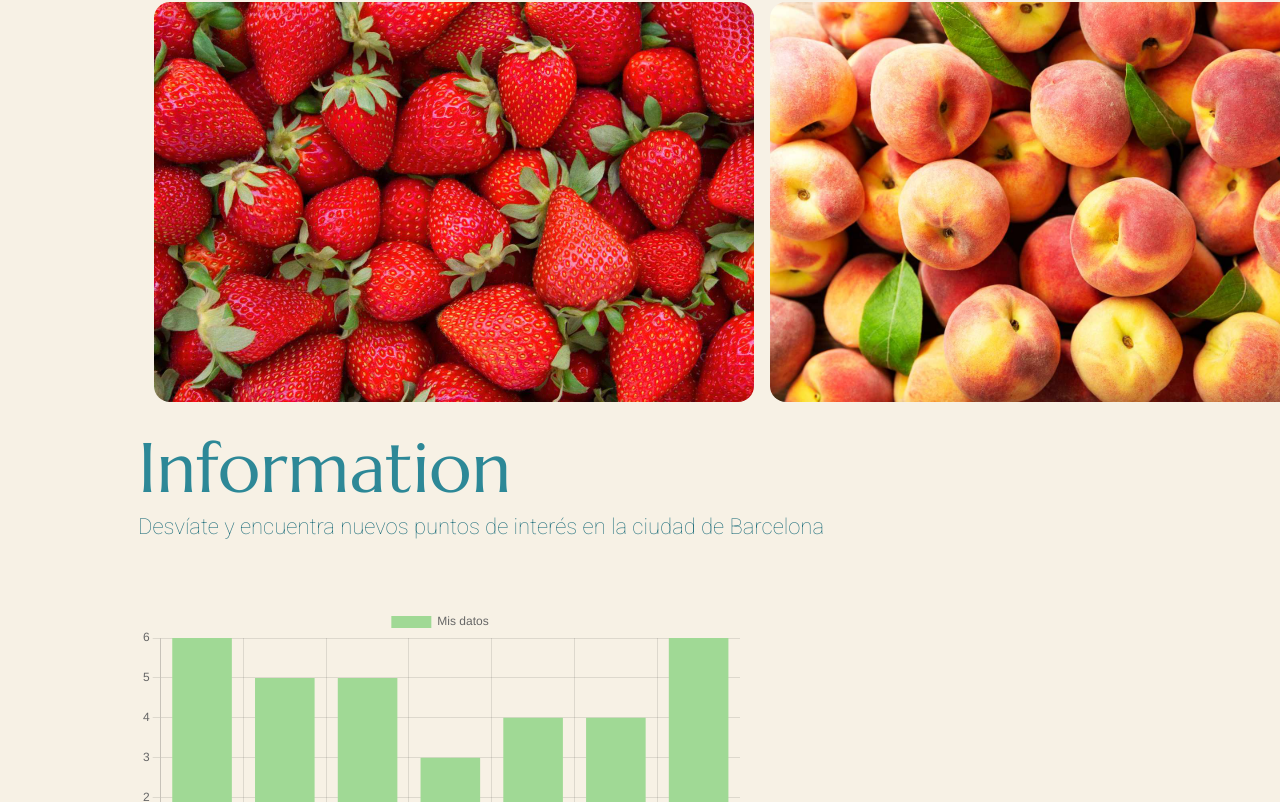
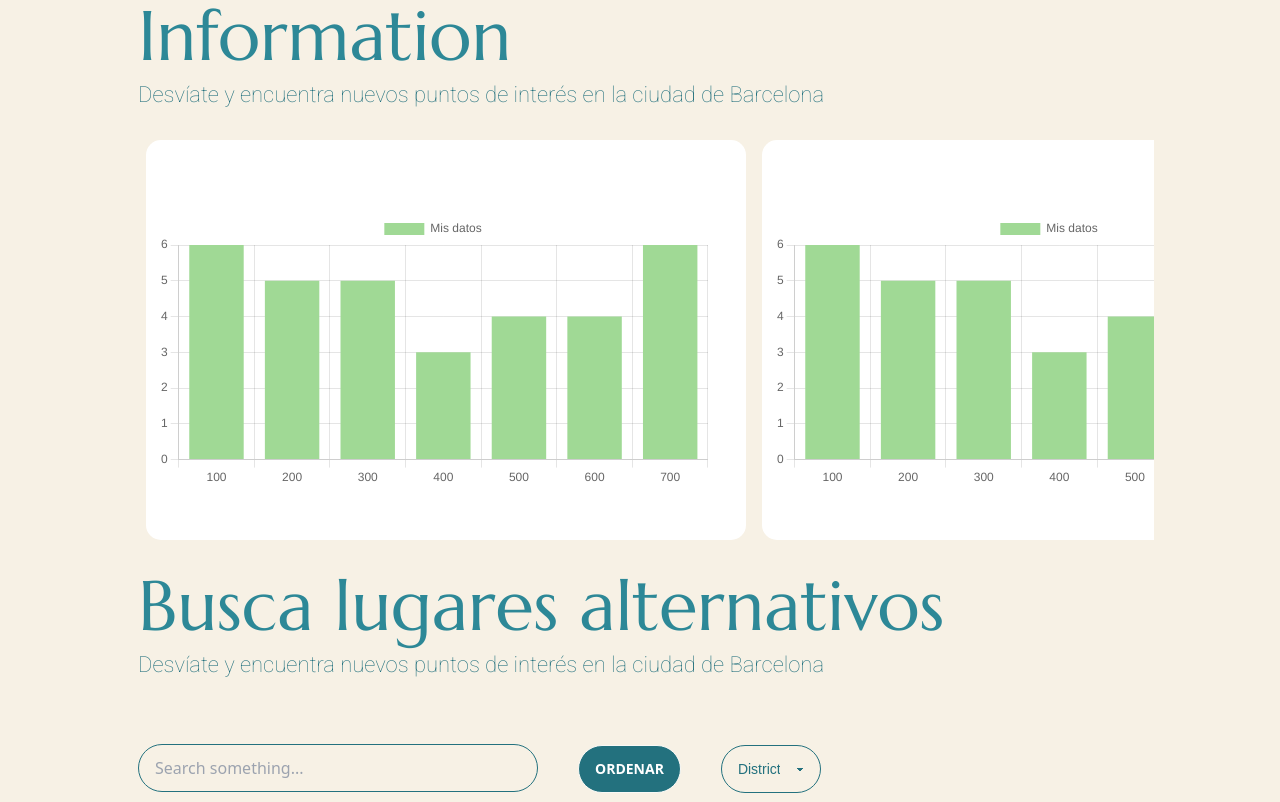
Before and after one commit to kevincaeyman/Desvia-BCN, a React (Vite) app: page / in a window 1280 px wide. Shown: the part 878-1680 px from the top of the page. Built offline with nearby package versions, Linux system fonts and the light colour scheme.

Commit message:
carousel chart

```diff
--- a/src/App.jsx
+++ b/src/App.jsx
@@ -2,7 +2,7 @@ import React from "react";
 import "./styles/index.css";
 import { Header } from "./components/Header";
 import { Navbar } from "./components/Navbar";
-import Carousel from "./components/Carousel"
+import Carousel from "./components/Carousel";
 import { Footer } from "./components/Footer";
 import { Information } from "./components/Information";
 import BarChart from "./components/BarChart";
@@ -14,9 +14,8 @@ function App() {
     <>
       <Navbar />
       <Header />
+      <Information />
       <Carousel />
-      <Information />
-      <BarChart />
       <Search />
       <Filters />
       <Footer />
--- a/src/components/BarChart.jsx
+++ b/src/components/BarChart.jsx
@@ -12,6 +12,7 @@ import {
   Filler,
 } from "chart.js";
 import { Bar } from "react-chartjs-2";
+import Carousel from "./Carousel";
 
 ChartJS.register(
   CategoryScale,
--- a/src/components/Carousel.jsx
+++ b/src/components/Carousel.jsx
@@ -1,24 +1,28 @@
 import React from "react";
-import fresas from "../assets/fresas.jpg";
-import peaches from "../assets/peaches.jpg";
-import bananas from "../assets/bananas.jpg";
 import "../styles/carousel.css";
+import BarChart from "./BarChart";
 
 const Carousel = () => {
   return (
-    <div className="carousel_container">
-      <div className="carousel carousel-center max-w-l p-4 space-x-4 bg-F7F1E5 rounded-box">
-        <div className="carousel-item">
-          <img src={fresas} className="rounded-box" />
+    <div>
+      <div className='carousel carousel-center max-w-lg p-4 space-x-4 bg-F7F1E5 rounded-box'>
+        <div className='carousel-item'>
+          <BarChart />
         </div>
-        <div className="carousel-item">
-          <img src={peaches} className="rounded-box" />
+        <div
+          className='carousel-item'
+          style={{ width: "400px", height: "300px" }}
+        >
+          <BarChart />
         </div>
-        <div className="carousel-item">
-          <img
-            src={bananas}
-            className="rounded-box"
-          />
+        <div className='carousel-item'>
+          <BarChart />
+        </div>
+        <div className='carousel-item'>
+          <BarChart />
+        </div>
+        <div className='carousel-item'>
+          <BarChart />
         </div>
       </div>
     </div>
--- a/src/components/Filters.jsx
+++ b/src/components/Filters.jsx
@@ -31,7 +31,10 @@ const Filters = () => {
   }); */
 
   return (
-    <div style={{ display: "flex", alignItems: "center" }}>
+    <div
+      className='bottom_search'
+      style={{ display: "flex", alignItems: "center" }}
+    >
       <div>
         <input
           className='input'
--- a/src/styles/barchart.css
+++ b/src/styles/barchart.css
@@ -1,5 +1,9 @@
 .barchart{
-    max-width: 600px;
-    margin-left: 140px;
-    margin-bottom: 80px;
+  width: 550px;
+  margin-left: 12px;
+  margin-top: 30px;
+  margin-bottom: 10px;
+  justify-content: center;
+  display: flex;
+  align-items: center;
   }
--- a/src/styles/carousel.css
+++ b/src/styles/carousel.css
@@ -1,9 +1,14 @@
-.carousel_container{
-    display: flex;
-    justify-content: center;
-    margin-left: 138px;
+
+.carousel-item{
+
+    background-color: white;
+    border-radius: 15px;
+    min-width: 600px;
+    min-height: 400px;
 }
-.carousel-item{
-    max-width: 600px;
-    background-color: #F7F1E5;
+.carousel{
+    margin-top: -50px;
+    margin-left: 130px;
+    min-width: 80vw;
+    min-height: 400px;
 }
--- a/src/styles/index.css
+++ b/src/styles/index.css
@@ -73,3 +73,7 @@ animation: slideInUp;
 .nav_text{
   color:#23717E
 }
+
+.bottom_search{
+  margin-bottom: 40px;
+}
```
